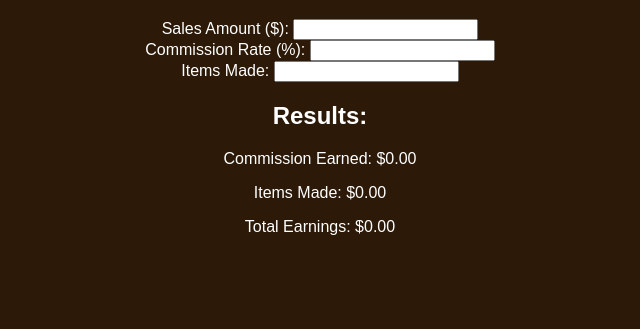
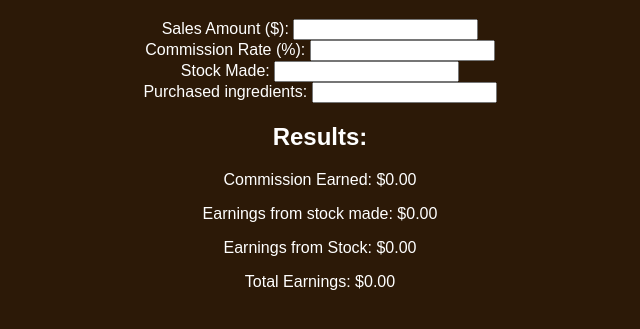
Before and after one commit to gkwebdesign/Bean-Commission, a plain HTML site: page index.html in a window 1280 px wide. Shown: the part 223-552 px from the top of the page, without its empty margins (320-960 px from the left). Drawn offline with Linux system fonts and the light colour scheme.

Commit message:
stock update

```diff
--- a/index.html
+++ b/index.html
@@ -10,20 +10,26 @@
             const salesAmount = parseFloat(document.getElementById("salesAmount").value) || 0;
             const commissionRate = parseFloat(document.getElementById("commissionRate").value) || 0;
             const hoursWorked = parseFloat(document.getElementById("hoursWorked").value) || 0;
+            const stockCount = parseFloat(document.getElementById("stockCount").value) || 0;
 
             // Commission calculation
             const commissionEarned = (salesAmount * (commissionRate / 100)).toFixed(2);
 
-            // Earnings from hours worked
+            // Earnings from hours worked (items made)
             const hourlyRate = 10; // Fixed hourly rate
             const earningsFromHours = (hoursWorked * hourlyRate).toFixed(2);
 
+            // Stock earnings
+            const stockPrice = 2; // Fixed price per stock
+            const stockEarnings = (stockCount * stockPrice).toFixed(2);
+
             // Total earnings
-            const totalEarnings = (parseFloat(commissionEarned) + parseFloat(earningsFromHours)).toFixed(2);
+            const totalEarnings = (parseFloat(commissionEarned) + parseFloat(earningsFromHours) + parseFloat(stockEarnings)).toFixed(2);
 
             // Display results
             document.getElementById("commissionResult").textContent = `Commission Earned: $${commissionEarned}`;
             document.getElementById("hourlyEarningsResult").textContent = `Earnings from Hours Worked: $${earningsFromHours}`;
+            document.getElementById("stockEarningsResult").textContent = `Earnings from Stock: $${stockEarnings}`;
             document.getElementById("totalEarningsResult").textContent = `Total Earnings: $${totalEarnings}`;
         }
     </script>
@@ -41,12 +47,18 @@
         <input type="number" id="commissionRate" step="0.1" oninput="calculateEarnings()">
     </div>
     <div>
-        <label for="hoursWorked">Items Made:</label>
+        <label for="hoursWorked">Stock Made:</label>
         <input type="number" id="hoursWorked" step="0.1" oninput="calculateEarnings()">
+    </div>
+    <div>
+        <label for="stockCount">Purchased ingredients:</label>
+        <input type="number" id="stockCount" step="1" oninput="calculateEarnings()">
     </div>
     <h2>Results:</h2>
     <p id="commissionResult">Commission Earned: $0.00</p>
-    <p id="hourlyEarningsResult">Items Made: $0.00</p>
+    <p id="hourlyEarningsResult">Earnings from stock made: $0.00</p>
+    <p id="stockEarningsResult">Earnings from Stock: $0.00</p>
     <p id="totalEarningsResult">Total Earnings: $0.00</p>
+
 </body>
 </html>
```
